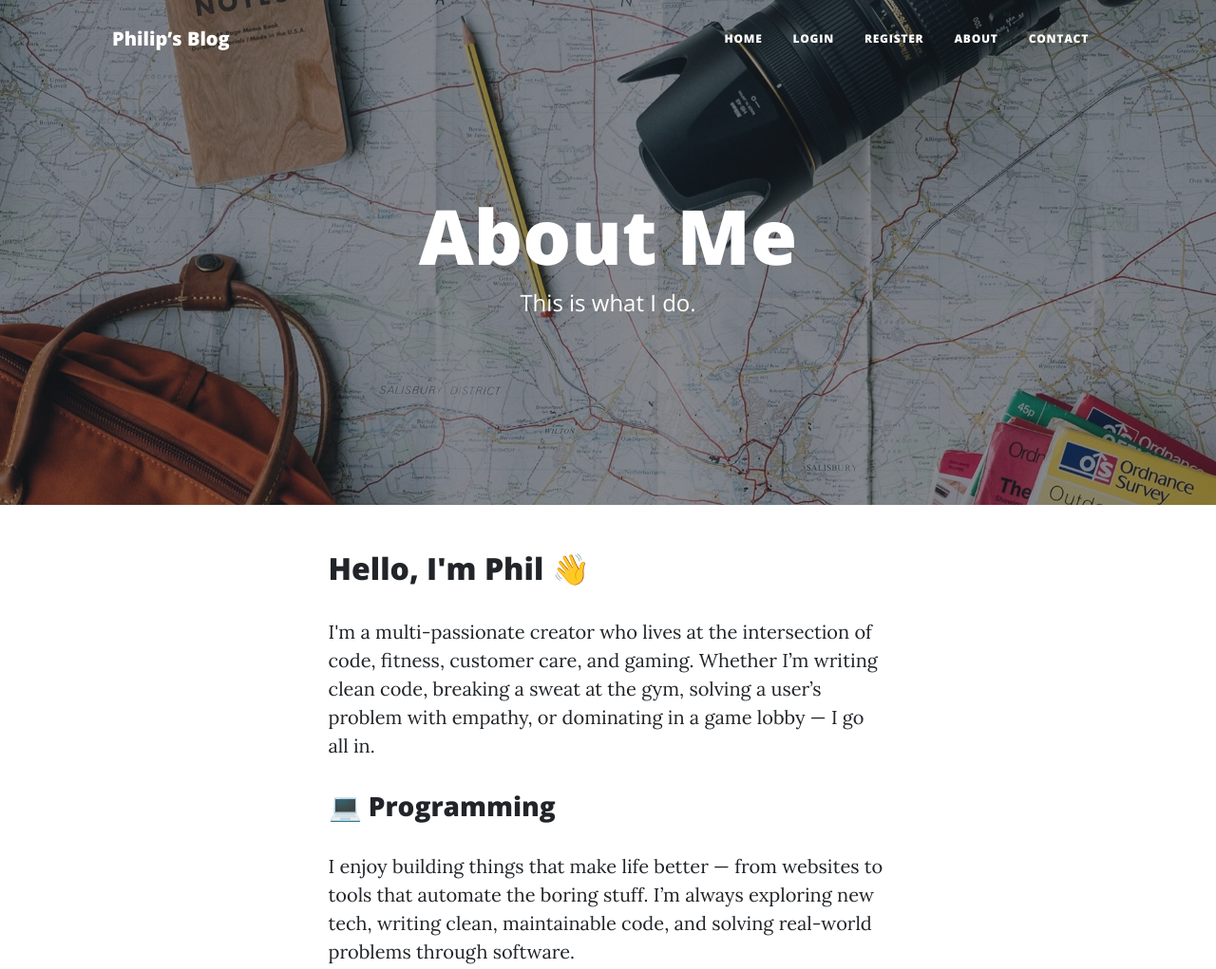
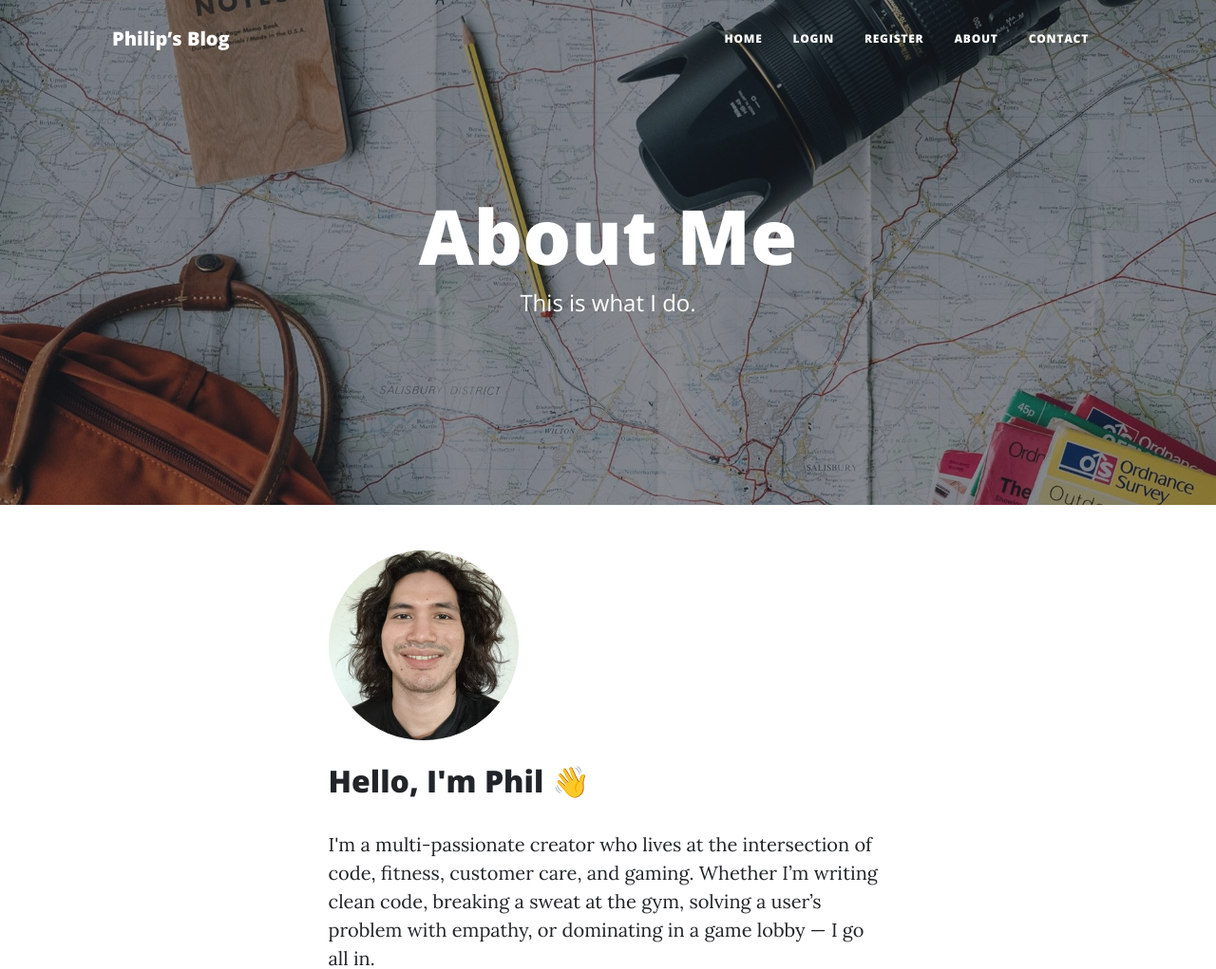
Before and after one commit to legophil101/day-71-starting-files-blog-for-deployment, a Flask app: page /about in a window 1280 px wide. Shown: the top 1021 px of the page at 95% size. Run offline with Flask 3, Linux system fonts and the light colour scheme; some libraries are stand-ins or nearby versions.

Commit message:
Add profile picture to About Me page

```diff
--- a/templates/about.html
+++ b/templates/about.html
@@ -21,6 +21,7 @@
   <div class="container px-4 px-lg-5">
     <div class="row gx-4 gx-lg-5 justify-content-center">
       <div class="col-md-10 col-lg-8 col-xl-7">
+        <img src="../static/assets/img/me.jpg" alt="Photo of Phil" class="img-fluid rounded-circle mb-4" style="max-width: 200px;">
         <h2>Hello, I'm Phil 👋</h2>
         <p>
           I'm a multi-passionate creator who lives at the intersection of code, fitness, customer care, and gaming. Whether I’m writing clean code, breaking a sweat at the gym, solving a user’s problem with empathy, or dominating in a game lobby — I go all in.
```
Also changed, not shown: static/assets/img/me.jpg (added).
